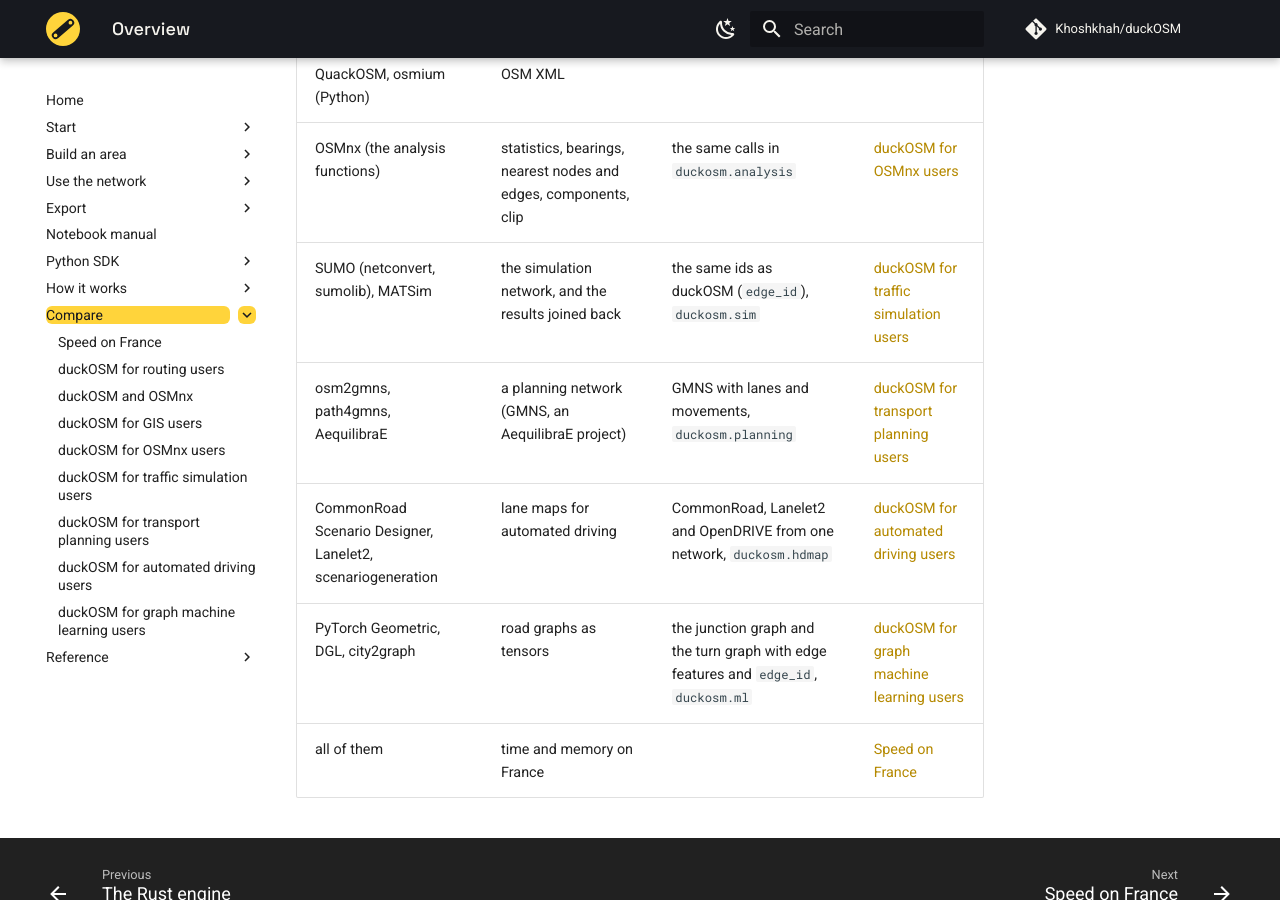
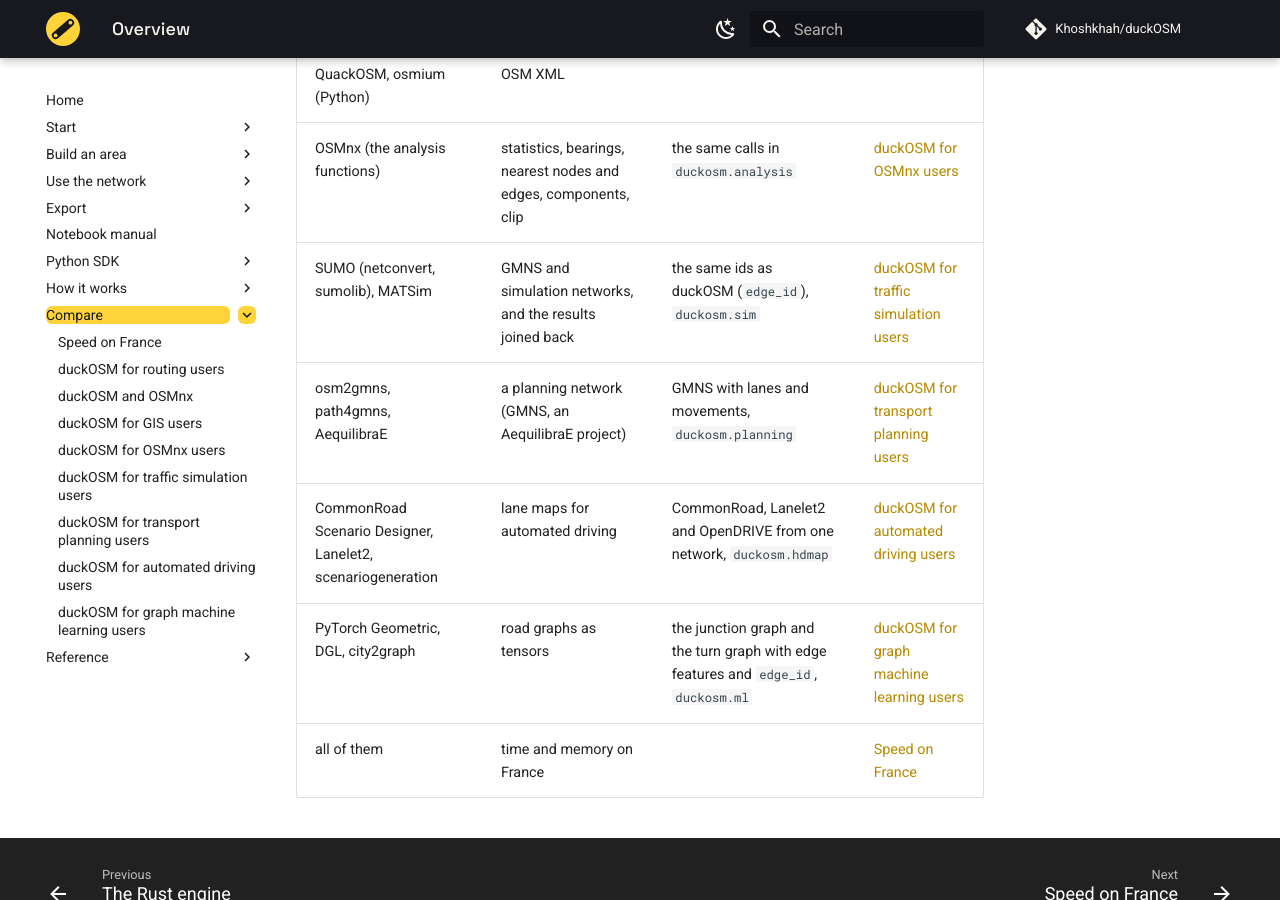
Before and after one commit to Khoshkhah/duckOSM, an MkDocs documentation site: the page built from docs/compare/index.md, in a window 1280 px wide and 900 px high, scrolled down 1004 px. Built offline with MkDocs 1.6.1 and Material for MkDocs 9.7.7, drawn with Linux system fonts in a browser that asks for light colours; comment, search, counter and statistics services are not loaded.

Commit message:
docs: update compare table and notebook exports to GMNS network

```diff
--- a/docs/compare/index.md
+++ b/docs/compare/index.md
@@ -13,7 +13,7 @@ page with the details.
 | [Geofabrik's free files](https://download.geofabrik.de/) | the 20 GIS layers (`gis_osm_*_free`) | the same rows, for any area, with your OSM fixes, also GeoParquet and in the browser | [Geofabrik layers](../exports/geofabrik.md) |
 | OSMnx `features_from_*`, QuackOSM, osmium (Python) | OSM features as GeoDataFrames, OSM XML | the same calls in `duckosm.gis` | [duckOSM for GIS users](for-gis-users.md) |
 | OSMnx (the analysis functions) | statistics, bearings, nearest nodes and edges, components, clip | the same calls in `duckosm.analysis` | [duckOSM for OSMnx users](for-osmnx-users.md) |
-| SUMO (netconvert, sumolib), MATSim | the simulation network, and the results joined back | the same ids as duckOSM (`edge_id`), `duckosm.sim` | [duckOSM for traffic simulation users](for-simulation-users.md) |
+| SUMO (netconvert, sumolib), MATSim | GMNS and simulation networks, and the results joined back | the same ids as duckOSM (`edge_id`), `duckosm.sim` | [duckOSM for traffic simulation users](for-simulation-users.md) |
 | osm2gmns, path4gmns, AequilibraE | a planning network (GMNS, an AequilibraE project) | GMNS with lanes and movements, `duckosm.planning` | [duckOSM for transport planning users](for-planning-users.md) |
 | CommonRoad Scenario Designer, Lanelet2, scenariogeneration | lane maps for automated driving | CommonRoad, Lanelet2 and OpenDRIVE from one network, `duckosm.hdmap` | [duckOSM for automated driving users](for-hdmap-users.md) |
 | PyTorch Geometric, DGL, city2graph | road graphs as tensors | the junction graph and the turn graph with edge features and `edge_id`, `duckosm.ml` | [duckOSM for graph machine learning users](for-ml-users.md) |
```
Also changed, not shown: docs/notebooks/06_exports.ipynb.
